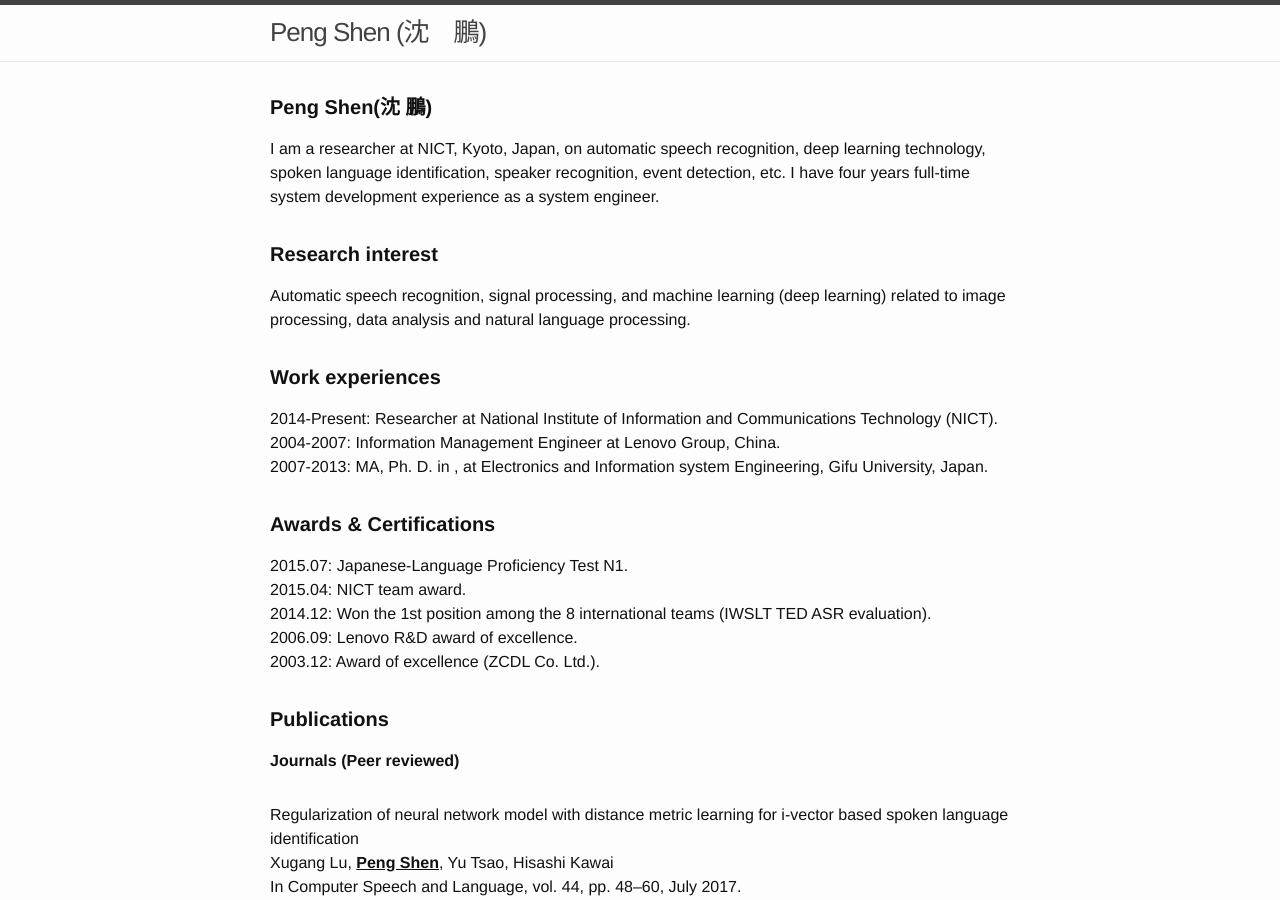
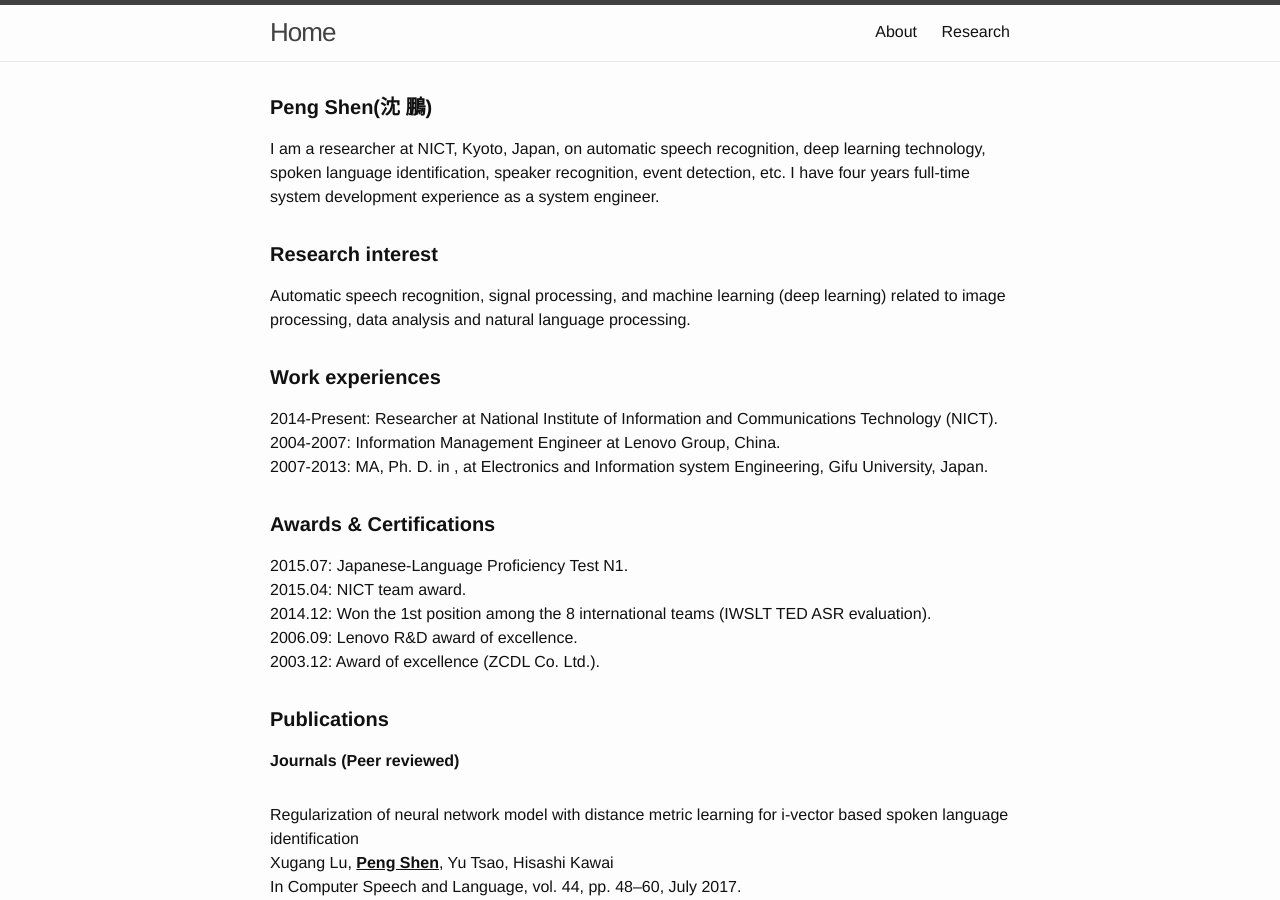
Before and after one commit to sinpycn/sinpycn.github.io, a Jekyll site: the page built from index.md, in a window 1280 px wide and 900 px high. Built offline with Jekyll 4.4.1, drawn with Linux system fonts in a browser that asks for light colours.

Commit message:
Update header.html

```diff
--- a/_includes/header.html
+++ b/_includes/header.html
@@ -1,7 +1,9 @@
 <header class="site-header" role="banner">
 
   <div class="wrapper">
-    <a class="site-title" href="{{ "/" | relative_url }}">Peng Shen (沈　鵬)</a>
+    {% assign default_paths = site.pages | map: "path" %}
+    {% assign page_paths = site.header_pages | default: default_paths %}
+    <a class="site-title" href="{{ "/" | relative_url }}">Home</a>
 
     {% if page_paths %}
       <nav class="site-nav">
```
